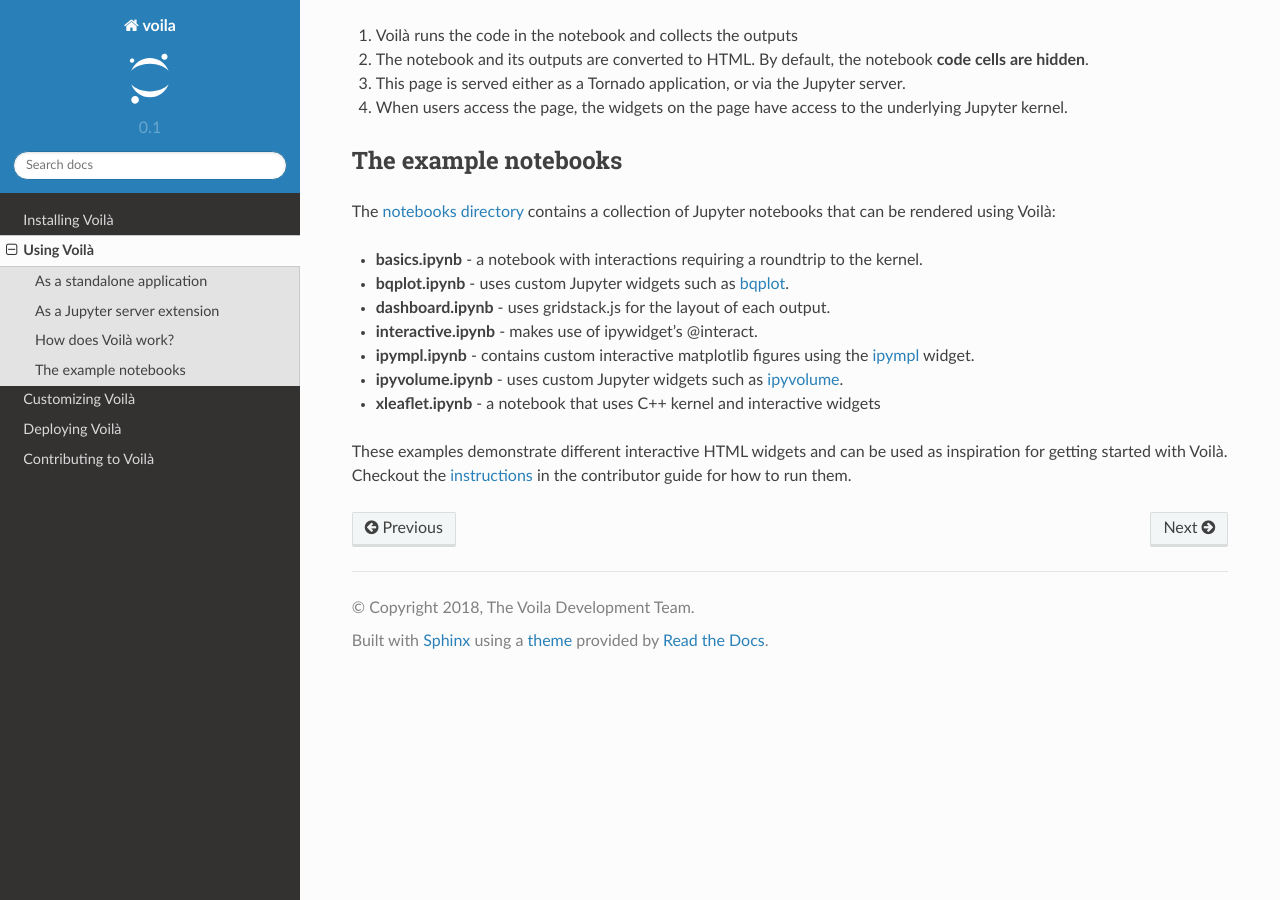
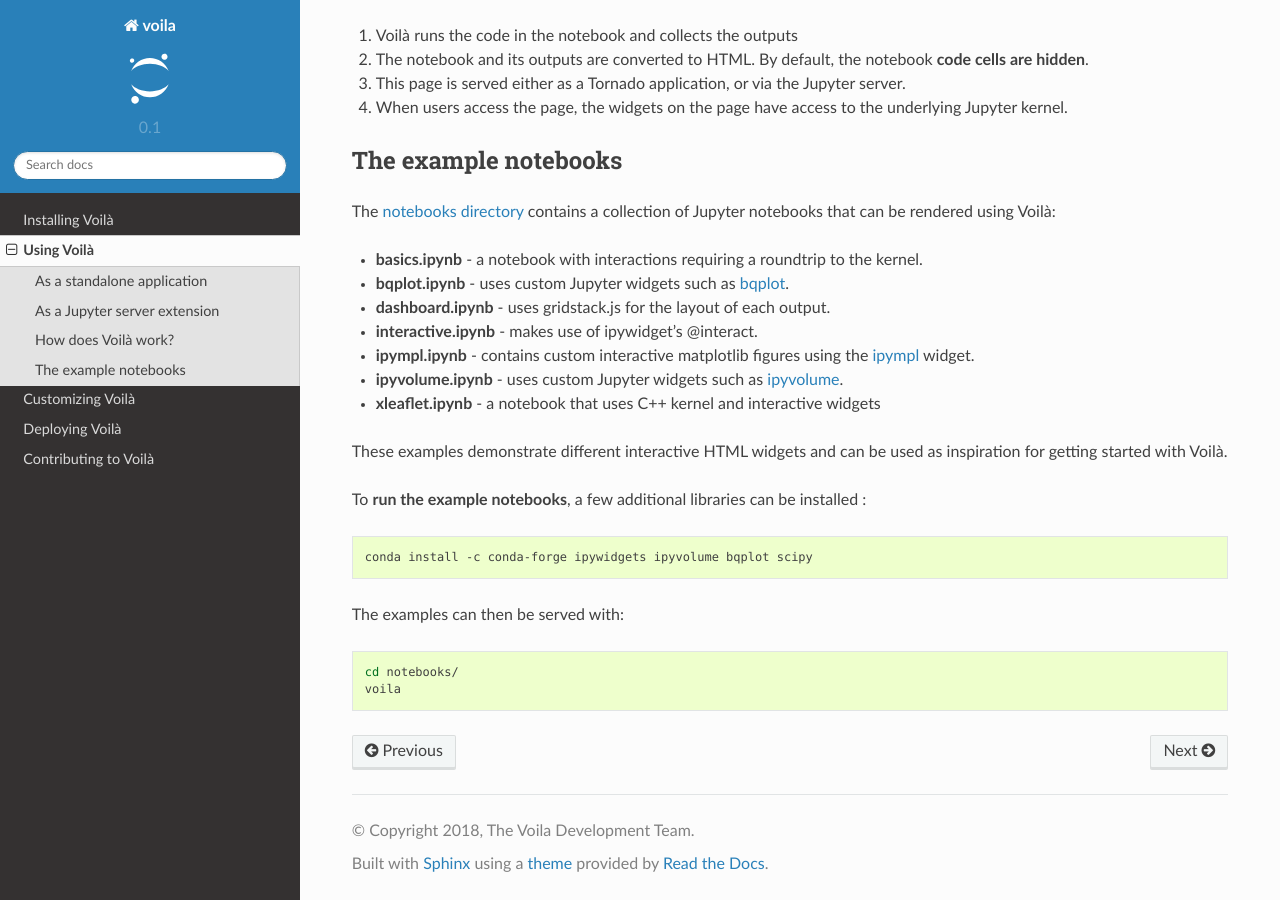
Before and after one commit to voila-dashboards/voila, a Sphinx documentation site: the page built from docs/source/using.rst, in a window 1280 px wide and 900 px high, scrolled down 1400 px. Built offline with Sphinx 7.4.7 and the Read the Docs theme 2.0.0, drawn with Linux system fonts in a browser that asks for light colours.

Commit message:
Move example instructions to the user guide

```diff
--- a/docs/source/using.rst
+++ b/docs/source/using.rst
@@ -108,5 +108,17 @@
 * **xleaflet.ipynb** - a notebook that uses C++ kernel and interactive widgets
 
 These examples demonstrate different interactive HTML widgets and can be used as inspiration
-for getting started with Voilà. Checkout the `instructions <contribute.html#running-the-examples>`_
-in the contributor guide for how to run them.
+for getting started with Voilà.
+
+To **run the example notebooks**, a few additional libraries can be installed :
+
+.. code-block:: bash
+
+   conda install -c conda-forge ipywidgets ipyvolume bqplot scipy
+
+The examples can then be served with:
+
+.. code-block:: bash
+
+   cd notebooks/
+   voila
```
Also changed, not shown: docs/source/contribute.rst (+4 -16 lines).
